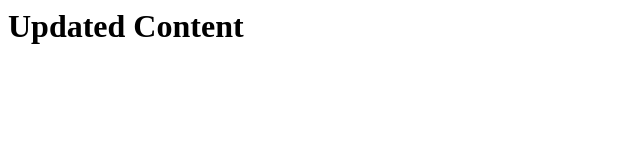
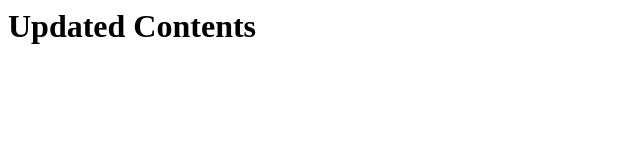
Before and after one commit to mdtraves/mdtraves, a plain HTML site: page index.html in a window 1280 px wide. Shown: the full height of the page, 0-640 px from the left. Drawn offline with Linux system fonts and the light colour scheme.

Commit message:
Update index.html
a

```diff
--- a/index.html
+++ b/index.html
@@ -1 +1 @@
-<h1>Updated Content</h1>
+<h1>Updated Contents</h1>
```
